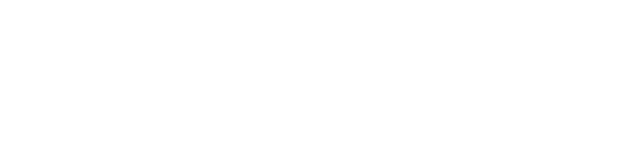
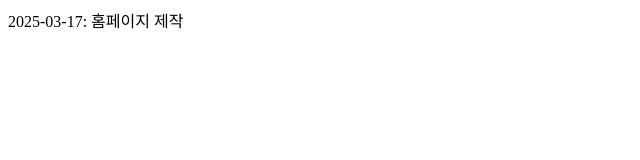
Before and after one commit to KimNora07/NoraDevLog, a plain HTML site: page index.html in a window 1280 px wide. Shown: the whole page, without its empty margins (0-640 px from the left). Drawn offline with Linux system fonts and the light colour scheme.

Commit message:
Feat: Body Text

```diff
--- a/index.html
+++ b/index.html
@@ -6,6 +6,6 @@
     <title>노라의 개발 홈페이지</title>
 </head>
 <body>
-
+    2025-03-17: 홈페이지 제작
 </body>
 </html>
```
